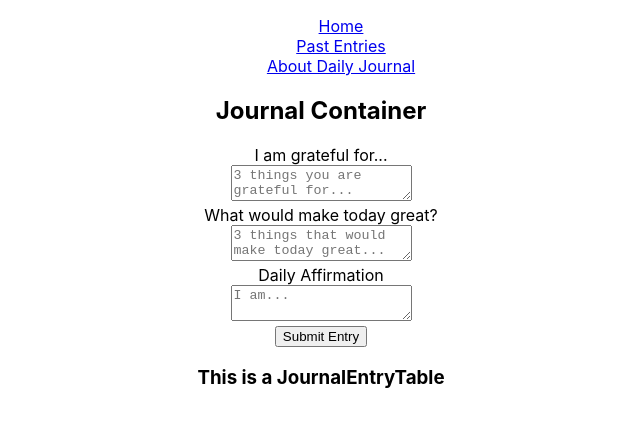
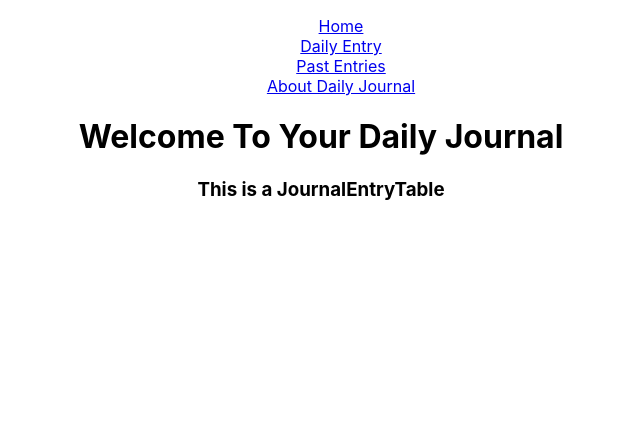
Before and after one commit to sajg1/DailyJournalApp, a React (Create React App) app: page /pastentries in a window 1280 px wide. Shown: the top 426 px of the page, without its empty margins (319-959 px from the left). Built offline with nearby package versions, Linux system fonts and the light colour scheme.

Commit message:
added a HomePage and changed the form to the path /dailyentries. This allowed for each section of the app to render on a different page.

```diff
--- /dev/null
+++ b/src/components/HomePage.js
@@ -0,0 +1,8 @@
+import React from 'react';
+
+const HomePage = (props) => {
+  return(
+    <h1>Welcome To Your Daily Journal</h1>
+  );
+}
+export default HomePage;
--- a/src/components/NavBar.js
+++ b/src/components/NavBar.js
@@ -4,6 +4,7 @@ import { Link } from 'react-router-dom';
 const NavBar = () => (
     <ul style={{ listStyleType:"none" }}>
       <li><Link to="/">Home</Link></li>
+      <li><Link to="/dailyentry">Daily Entry</Link></li>
       <li><Link to="/pastentries">Past Entries</Link></li>
       <li><Link to="/about">About Daily Journal</Link></li>
     </ul>
--- a/src/containers/JournalContainer.js
+++ b/src/containers/JournalContainer.js
@@ -2,6 +2,7 @@ import React, {Component} from 'react';
 import DailyEntryForm from '../components/DailyEntryForm';
 import JournalEntryList from '../components/JournalEntryList';
 import NavBar from '../components/NavBar';
+import HomePage from '../components/HomePage';
 import { BrowserRouter as Router, Route } from 'react-router-dom';
 
 class JournalContainer extends Component {
@@ -26,15 +27,15 @@ class JournalContainer extends Component {
       <Router>
         <div>
           <NavBar />
-          <h2>Journal Container</h2>
+          <Route exactpath="/" component={HomePage} />
           < Route
-            path="/"
+            path="/dailyentry"
             render={(props) => (
               <DailyEntryForm {...props} entries={this.state.entries} handleSubmit={this.handleSubmit}/>
             )}
           />
           <Route
-            path="/"
+            path="/pastentries"
             render={(props) => (
               <JournalEntryList {...props} entries={this.state.entries} />
             )}
```
Also changed, not shown: 1 other file (tests, documents, lock files or other folders).
